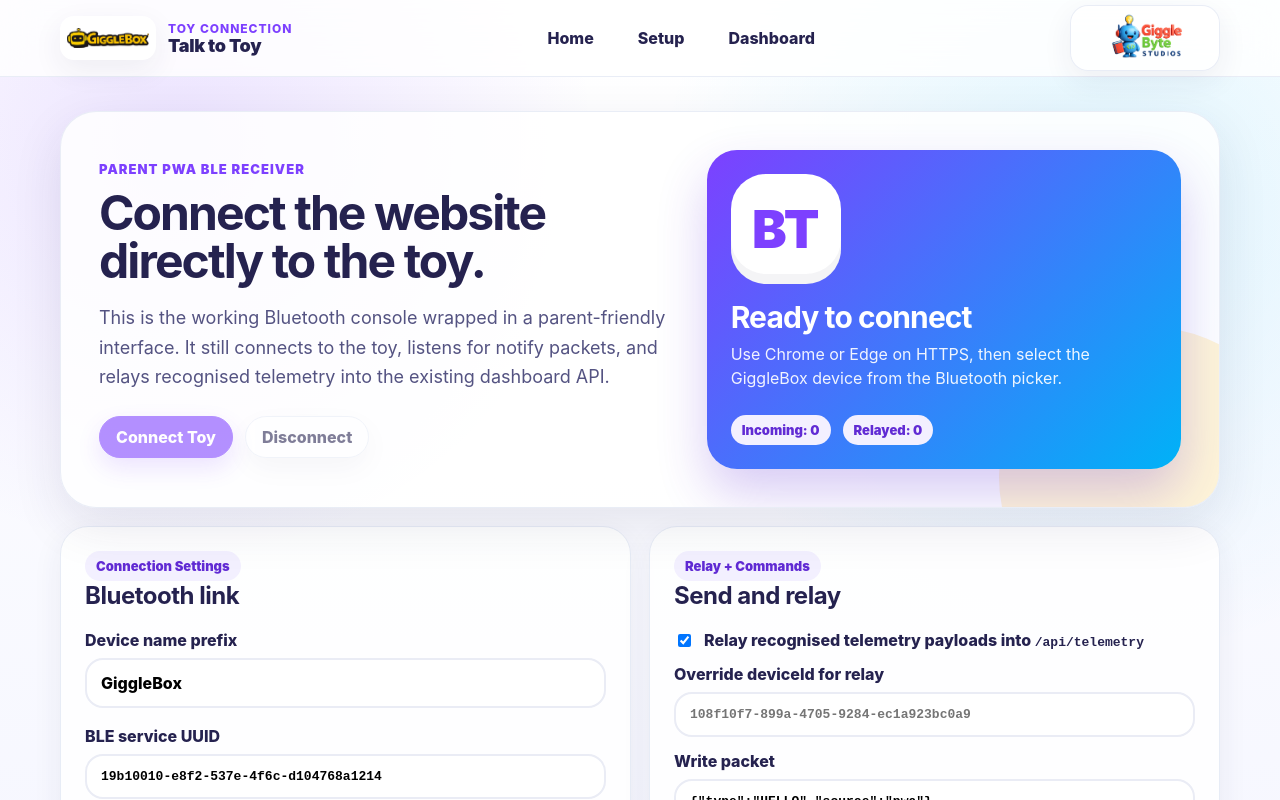
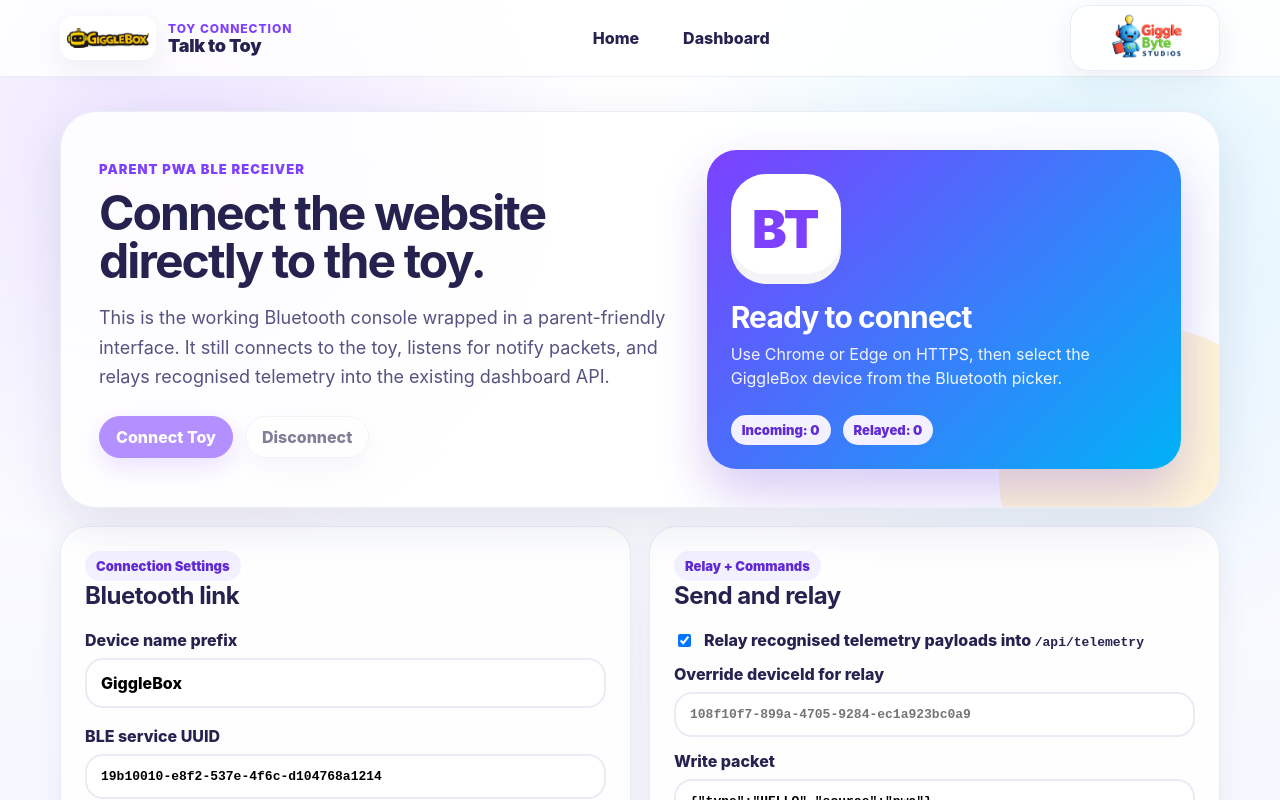
Before and after one commit to thorntonadam14-ui/gigglebox-dashboard, a Next.js app: page /bluetooth in a window 1280 px wide. Shown: the top 800 px of the page. Built offline with nearby package versions, Linux system fonts and the light colour scheme.

Commit message:
remove 2 set ups

```diff
--- a/app/children/page.tsx
+++ b/app/children/page.tsx
@@ -33,7 +33,6 @@
           </a>
           <nav className="gb-nav-links">
             <a className="gb-nav-link" href="/">Home</a>
-            <a className="gb-nav-link" href="/setup">Setup</a>
             <a className="gb-button" href="/setup">Setup</a>
           </nav>
           <a className="gb-studio-mark" href="/" aria-label="Giggle Byte Studios">
--- a/app/components/BleReceiverConsole.tsx
+++ b/app/components/BleReceiverConsole.tsx
@@ -315,7 +315,6 @@
           </a>
           <nav className="gb-nav-links">
             <a className="gb-nav-link" href="/">Home</a>
-            <a className="gb-nav-link" href="/setup">Setup</a>
             <a className="gb-nav-link" href="/dashboard">Dashboard</a>
             <InstallPrompt />
           </nav>
--- a/app/page.tsx
+++ b/app/page.tsx
@@ -11,7 +11,6 @@
           <span><span className="gb-brand-kicker">Parent Portal</span><span className="gb-brand-title">GiggleBox Dashboard</span></span>
         </a>
         <nav className="gb-nav-links">
-          <a className="gb-nav-link" href="/setup">Setup</a>
           <a className="gb-nav-link" href="/children">Children</a>
           <a className="gb-button" href="/setup">Setup</a>
         </nav>
```
